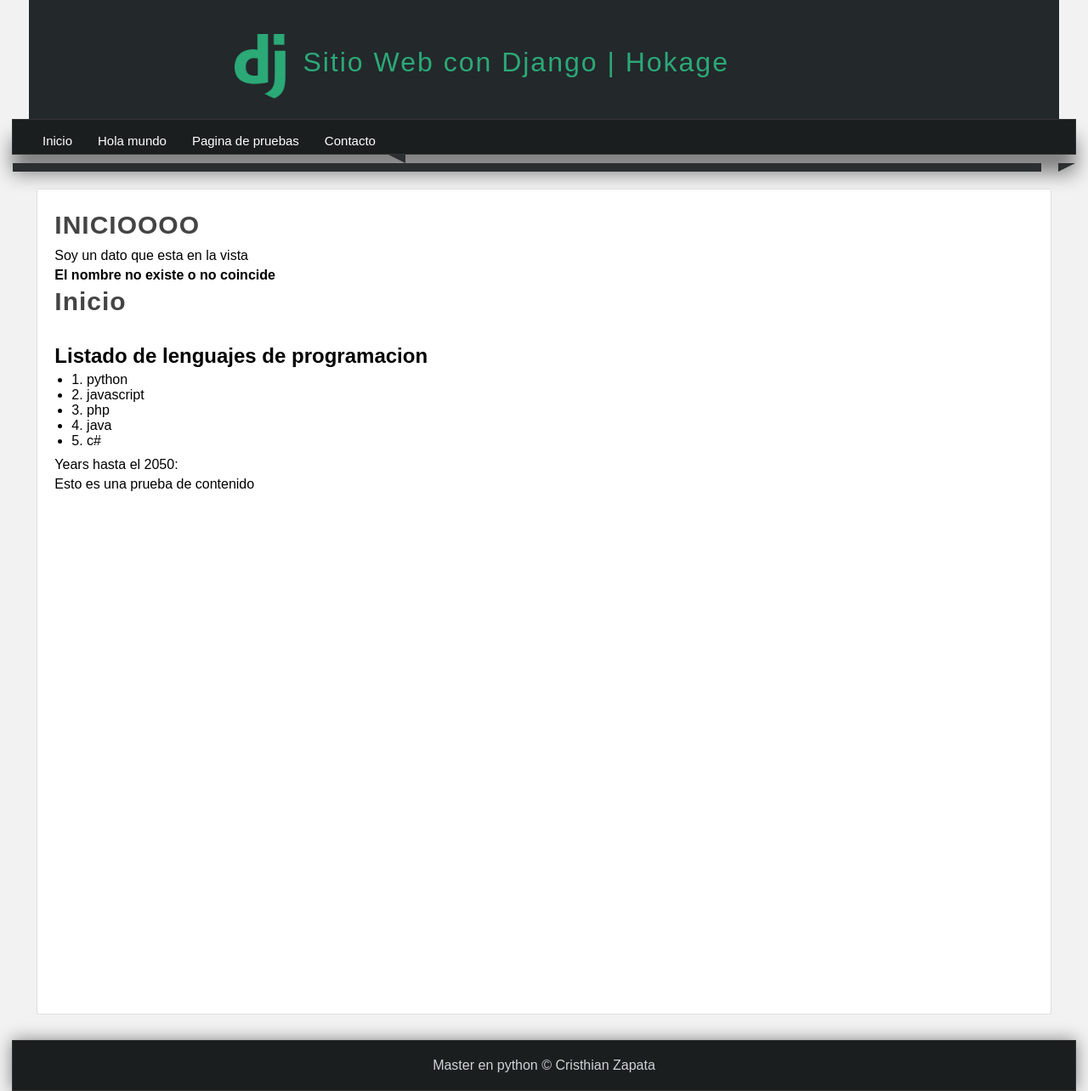
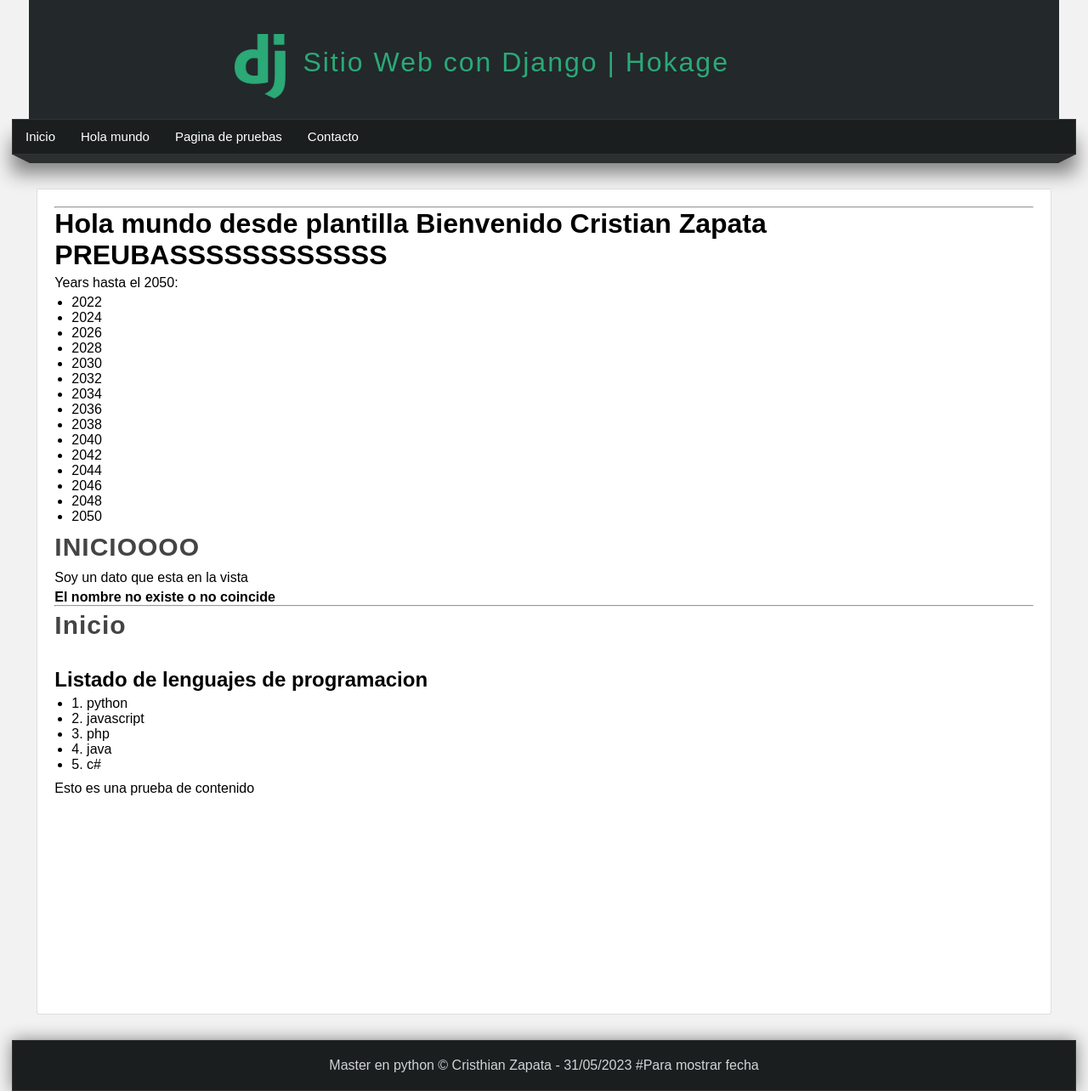
Before and after one commit to Czapata1998/Python_udemy, a Django app: page / in a window 1280 px wide. Shown: the whole page at 85% size. Run offline with Django 3.2, Linux system fonts and the light colour scheme.

Commit message:
Nuevos cambios

```diff
--- a/25-django/AprendiendoDjango/miapp/static/css/style.css
+++ b/25-django/AprendiendoDjango/miapp/static/css/style.css
@@ -38,12 +38,12 @@
     margin-top: 20px;
 }
 
-p, h2, h3, ul{
+.box p, .box h2, .box h3, .box ul{
     margin-top: 5px;
     margin-bottom: 5px;
 }
 
-ul, ol{
+.box ul, .box ol{
     margin-left: 20px;
     margin-bottom: 10px;
 }
--- /dev/null
+++ b/25-django/AprendiendoDjango/miapp/templates/fecha-actual.html
@@ -0,0 +1,14 @@
+<hr>
+
+<h1> {{saludo}} Bienvenido {{nombre}} </h1>
+<h1>PREUBASSSSSSSSSSSS</h1>
+
+<p>Years hasta el 2050: </p>
+
+<ul>
+    {% for year in years %}
+        {% if year|divisibleby:2 == True %}
+            <li>{{ year }}</li>
+        {%endif%}
+    {%endfor%}
+</ul>
--- a/25-django/AprendiendoDjango/miapp/templates/index.html
+++ b/25-django/AprendiendoDjango/miapp/templates/index.html
@@ -5,6 +5,7 @@
 
 {% block content %}
 
+{% include 'fecha-actual.html' with saludo="Hola mundo desde plantilla" %}
 
 {% comment %} esto es un comentario en html de django{% endcomment %}
 
@@ -18,7 +19,7 @@
     <strong>El nombre no existe o no coincide</strong>
 {% endif %}
 
-
+<hr>
 <h1 class="title">Inicio</h1>
 
 <br>
@@ -34,6 +35,9 @@
 </ul>
 
 
-<p>Years hasta el 2050: </p>
+
+
 <p>Esto es una prueba de contenido </p>
+
+
 {% endblock  %}
--- a/25-django/AprendiendoDjango/miapp/templates/layout.html
+++ b/25-django/AprendiendoDjango/miapp/templates/layout.html
@@ -32,17 +32,17 @@
 
         <ul>
             <li>
-                <a href="/inicio">Inicio</a>
+                <a href="{% url 'index'%}">Inicio</a>
             </li>
             <li>
-                <a href="/hola_mundo">Hola mundo</a>
+                <a href="{% url 'hola_mundo'%}">Hola mundo</a>
             </li>
             <li>
-                <a href="/pagina-pruebas">Pagina de pruebas</a>
+                <a href="{% url 'Pagina'%}">Pagina de pruebas</a>
             </li>
 
             <li>
-                <a href="/contacto-2">Contacto</a>
+                <a href="{% url 'contacto' nombre='Cristhian' apellido='Zapata'%}">Contacto</a>
             </li>
 
         </ul>
@@ -57,6 +57,8 @@
     <div id="content">
         <div class="box">
             {% block content %}
+
+
             <!-- Codigo que viene de templates -->
             <strong>Contenido del bloque orignial</strong>
             {% endblock %}
@@ -65,7 +67,7 @@
     </div>
 
     <footer>
-        Master en python &copy; Cristhian Zapata
+        Master en python &copy; Cristhian Zapata - {% now "d/m/Y"%}  #Para mostrar fecha
     </footer>
 </body>
 
--- a/25-django/AprendiendoDjango/miapp/views.py
+++ b/25-django/AprendiendoDjango/miapp/views.py
@@ -30,20 +30,24 @@
 
 def index(request):
 
-    html= """
-        <h1>Inicio</h1>
-        <p>Years hasta el 2050: </p>
-        <ul>
-    """
-    year = 2023
-    while year <= 2050:
-        if year % 2 ==0:
+    # html= """
+    #     <h1>Inicio</h1>
+    #     <p>Years hasta el 2050: </p>
+    #     <ul>
+    # """
+    # year = 2023
+    # while year <= 2050:
+    #     if year % 2 ==0:
 
-            html += f"<li>{str(year)}</li>"
-        year += 1
+    #         html += f"<li>{str(year)}</li>"
+    #     year += 1
 
 
-    html += "</ul>"
+    # html += "</ul>"
+
+    year = 2021
+
+    hasta = range(year, 2051)
 
     nombre = 'Cristian Zapata'
 
@@ -53,7 +57,8 @@
         'title': 'INICIOOOO',
         'mi_variable': 'Soy un dato que esta en la vista',
         'nombre' : nombre,
-        'lenguajes': lenguajes
+        'lenguajes': lenguajes,
+        'years': hasta
     })
 
 
@@ -66,7 +71,10 @@
     if redirigir ==1:
         return redirect('contacto', nombre="Cristhian", apellido="Zapata") #Importe el redirect
 
-    return render(request, 'pagina.html')
+    return render(request, 'pagina.html', {
+        'texto': 'brrrr',
+        'lista': ['uno', 'dos', 'tres']
+    })
 
 
 def contacto(request, nombre="", apellido=""):
```
Also changed, not shown: 25-django/AprendiendoDjango/miapp/templates/pagina.html (+9 -1 lines).
